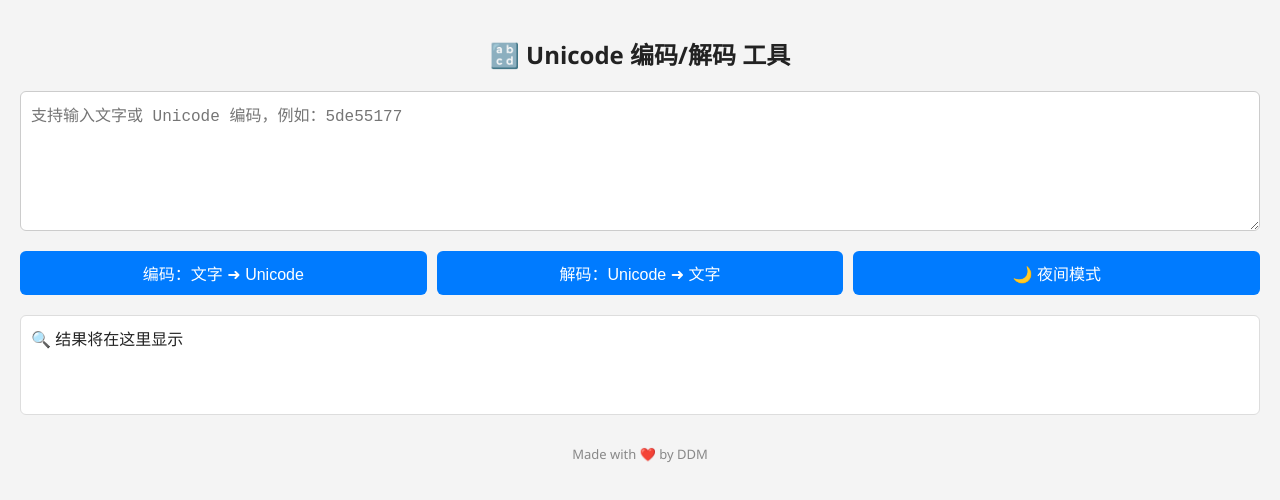
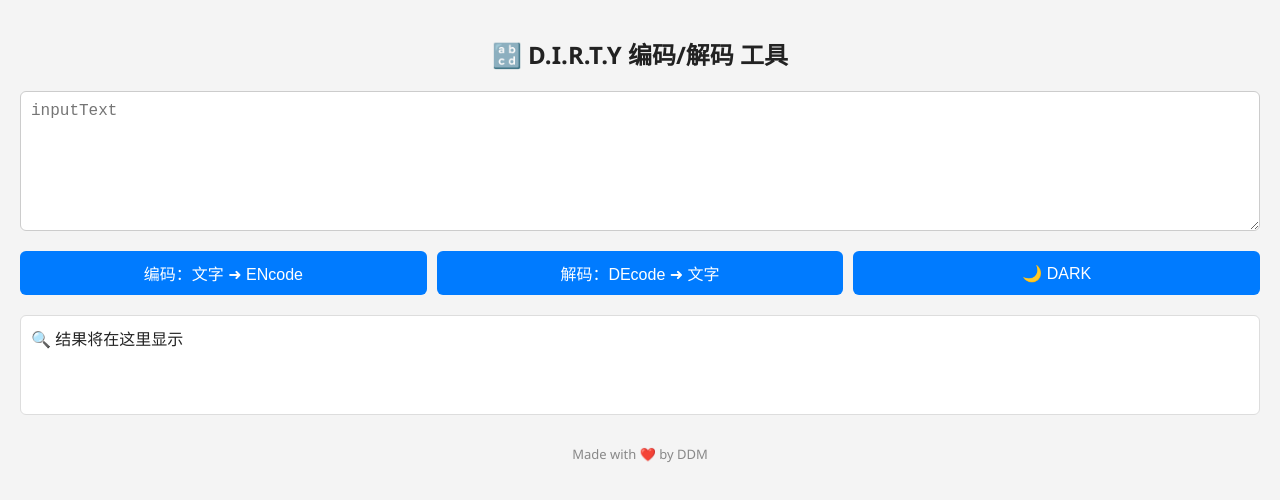
Before and after one commit to rieslin/unicode-tool, a plain HTML site: page index.html in a window 1280 px wide. Drawn offline with Linux system fonts and the light colour scheme.

Commit message:
Update index.html

```diff
--- a/index.html
+++ b/index.html
@@ -3,7 +3,7 @@
 <head>
   <meta charset="UTF-8">
   <meta name="viewport" content="width=device-width, initial-scale=1.0">
-  <title>Unicode 编码/解码工具</title>
+  <title>D.I.R.T.Y编码/解码工具</title>
   <style>
     body {
       font-family: 'Segoe UI', sans-serif;
@@ -102,14 +102,14 @@
 </head>
 <body>
 
-  <h1>🔡 Unicode 编码/解码 工具</h1>
+  <h1>🔡 D.I.R.T.Y 编码/解码 工具</h1>
 
-  <textarea id="inputText" placeholder="支持输入文字或 Unicode 编码，例如：5de55177"></textarea>
+  <textarea id="inputText" placeholder="inputText"></textarea>
 
   <div class="buttons">
-    <button onclick="encode()">编码：文字 ➜ Unicode</button>
-    <button onclick="decode()">解码：Unicode ➜ 文字</button>
-    <button onclick="toggleDarkMode()">🌙 夜间模式</button>
+    <button onclick="encode()">编码：文字 ➜ ENcode </button>
+    <button onclick="decode()">解码：DEcode ➜ 文字</button>
+    <button onclick="toggleDarkMode()">🌙 DARK </button>
   </div>
 
   <div id="output">🔍 结果将在这里显示</div>
@@ -130,7 +130,7 @@
     function decode() {
       let input = document.getElementById("inputText").value;
 
-      // 将英文逗号 ',' 替换为中文逗号 '，' 的 Unicode 编码 ff0c
+      // 将英文逗号 ',' 替换为中文逗号 '，' 的编码 ff0c
       input = input.replace(/,/g, 'ff0c');
 
       // 清洗输入格式
```
